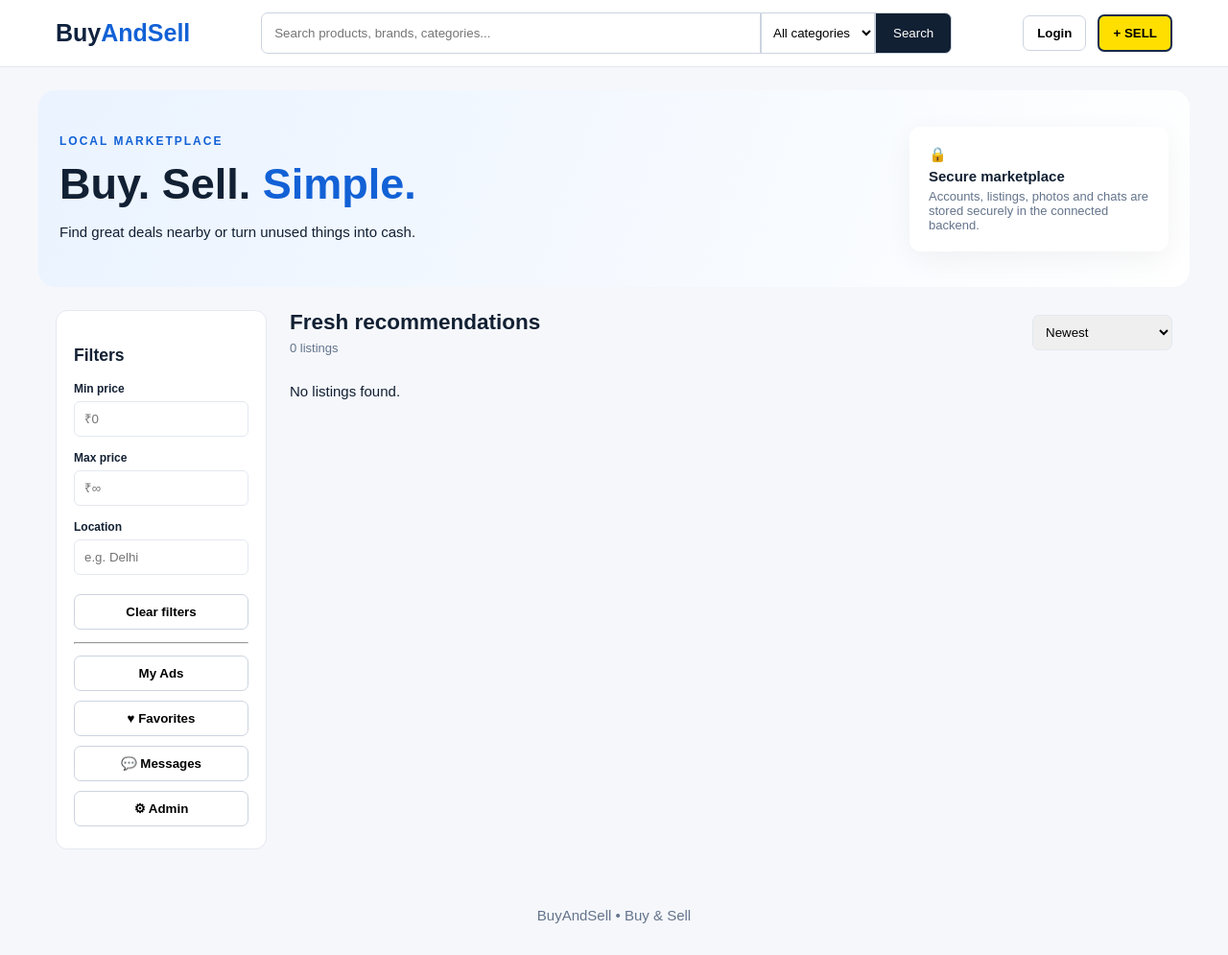
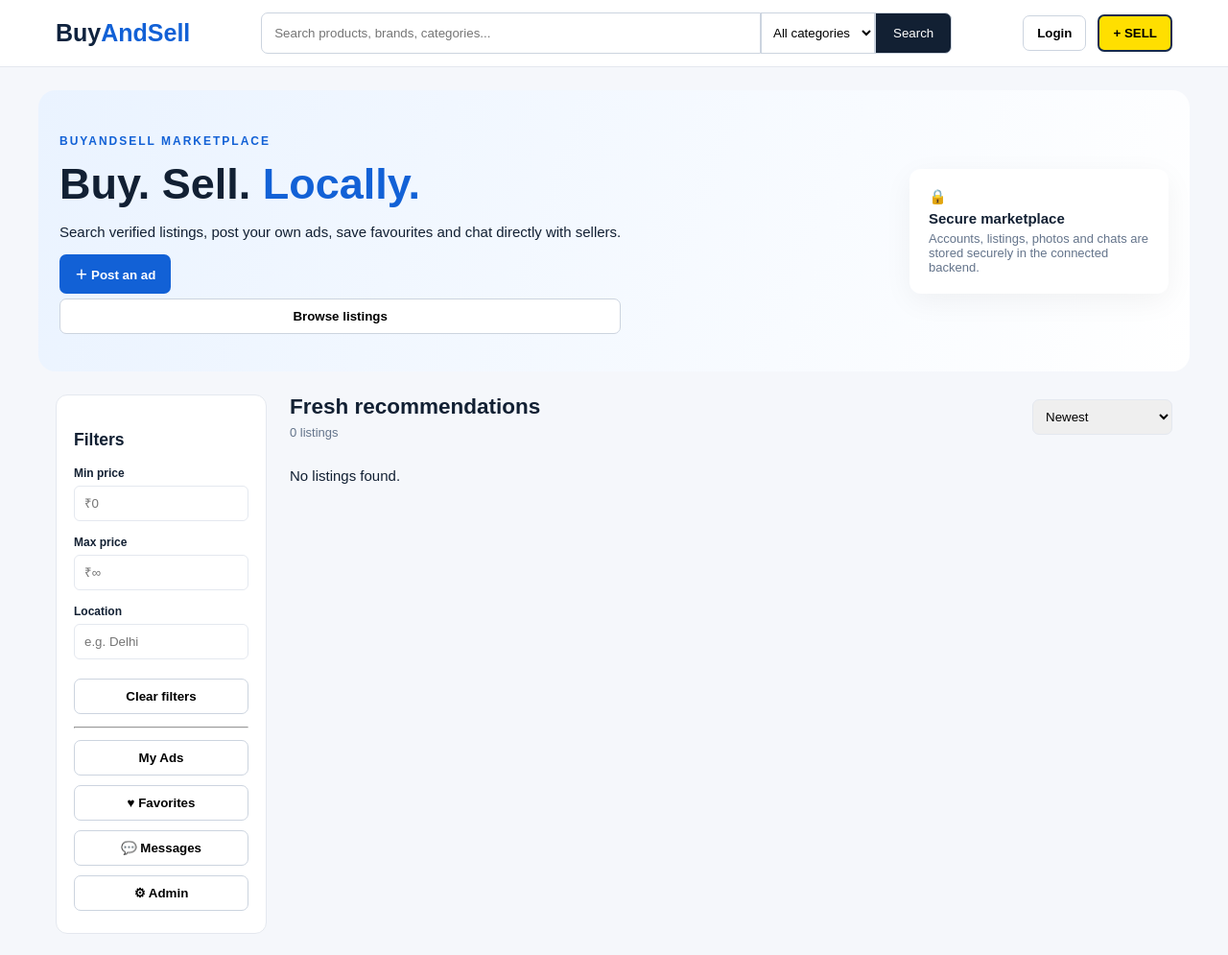
Before and after one commit to priyanshukushwaha201310-commits/priyanshuwebdeploy, a website: page olx-marketplace/index.html in a window 1280 px wide. Shown: the top 995 px of the page at 96% size. Drawn offline with nearby package versions, Linux system fonts and the light colour scheme; no server answers.

Commit message:
Improve BuyAndSell marketplace frontend

```diff
--- a/olx-marketplace/index.html
+++ b/olx-marketplace/index.html
@@ -1,7 +1,7 @@
 <!doctype html>
 <html lang="en"><head><meta charset="UTF-8"><meta name="viewport" content="width=device-width,initial-scale=1"><title>BuyAndSell — Buy & Sell</title><link rel="stylesheet" href="./styles.css"></head>
 <body><header><div class="nav"><a class="logo" href="#">Buy<span>AndSell</span></a><div class="search"><input id="search" placeholder="Search products, brands, categories..."><select id="cat"><option value="">All categories</option><option>Mobiles</option><option>Cars</option><option>Properties</option><option>Electronics</option><option>Jobs</option><option>Furniture</option><option>Fashion</option><option>Other</option></select><button id="searchBtn">Search</button></div><button id="loginBtn" class="ghost">Login</button><button id="sellBtn" class="sell">+ SELL</button></div></header>
-<main><section class="hero"><div><p class="eyebrow">LOCAL MARKETPLACE</p><h1>Buy. Sell. <b>Simple.</b></h1><p>Find great deals nearby or turn unused things into cash.</p></div><div class="hero-card">🔒 <strong>Secure marketplace</strong><span>Accounts, listings, photos and chats are stored securely in the connected backend.</span></div></section>
+<main><section class="hero"><div><p class="eyebrow">BUYANDSELL MARKETPLACE</p><h1>Buy. Sell. <b>Locally.</b></h1><p>Search verified listings, post your own ads, save favourites and chat directly with sellers.</p><div class="hero-actions"><button class="primary" onclick="sell()">＋ Post an ad</button><button class="outline" onclick="document.querySelector("#grid").scrollIntoView({behavior:"smooth"})">Browse listings</button></div></div><div class="hero-card">🔒 <strong>Secure marketplace</strong><span>Accounts, listings, photos and chats are stored securely in the connected backend.</span></div></section>
 <section class="layout"><aside><h3>Filters</h3><label>Min price<input id="min" type="number" placeholder="₹0"></label><label>Max price<input id="max" type="number" placeholder="₹∞"></label><label>Location<input id="loc" placeholder="e.g. Delhi"></label><button id="clear" class="outline">Clear filters</button><hr><button id="myAds" class="outline">My Ads</button><button id="favs" class="outline">♥ Favorites</button><button id="chatBtn" class="outline">💬 Messages</button><button id="adminBtn" class="outline">⚙ Admin</button></aside><section><div class="section-head"><div><h2>Fresh recommendations</h2><span id="count"></span></div><select id="sort"><option value="new">Newest</option><option value="low">Price: Low to high</option><option value="high">Price: High to low</option></select></div><div id="grid" class="grid"></div></section></section></main>
 <div id="modal" class="modal hidden"><div class="dialog"><button class="x" onclick="closeModal()">×</button><div id="modalBody"></div></div></div>
 <footer>BuyAndSell • Buy & Sell</footer>
```
